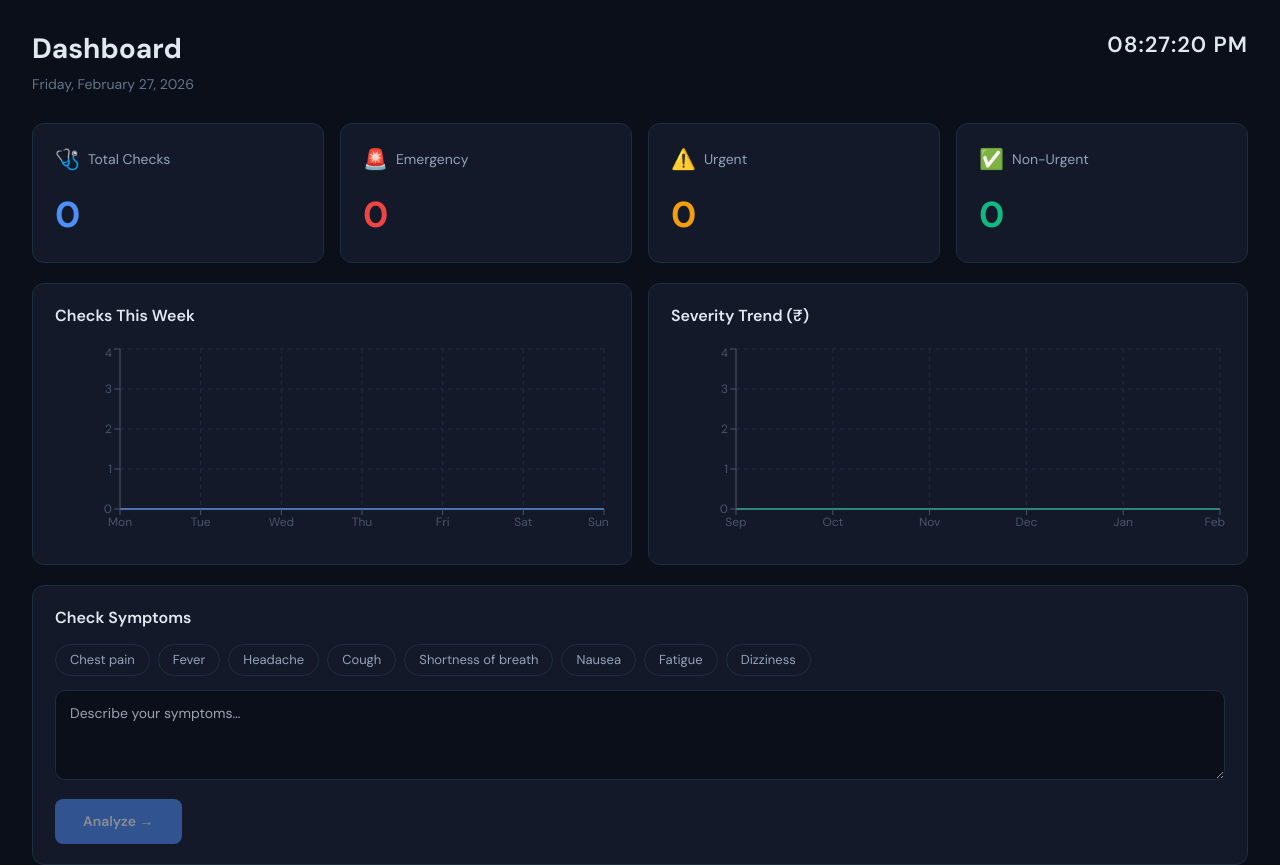
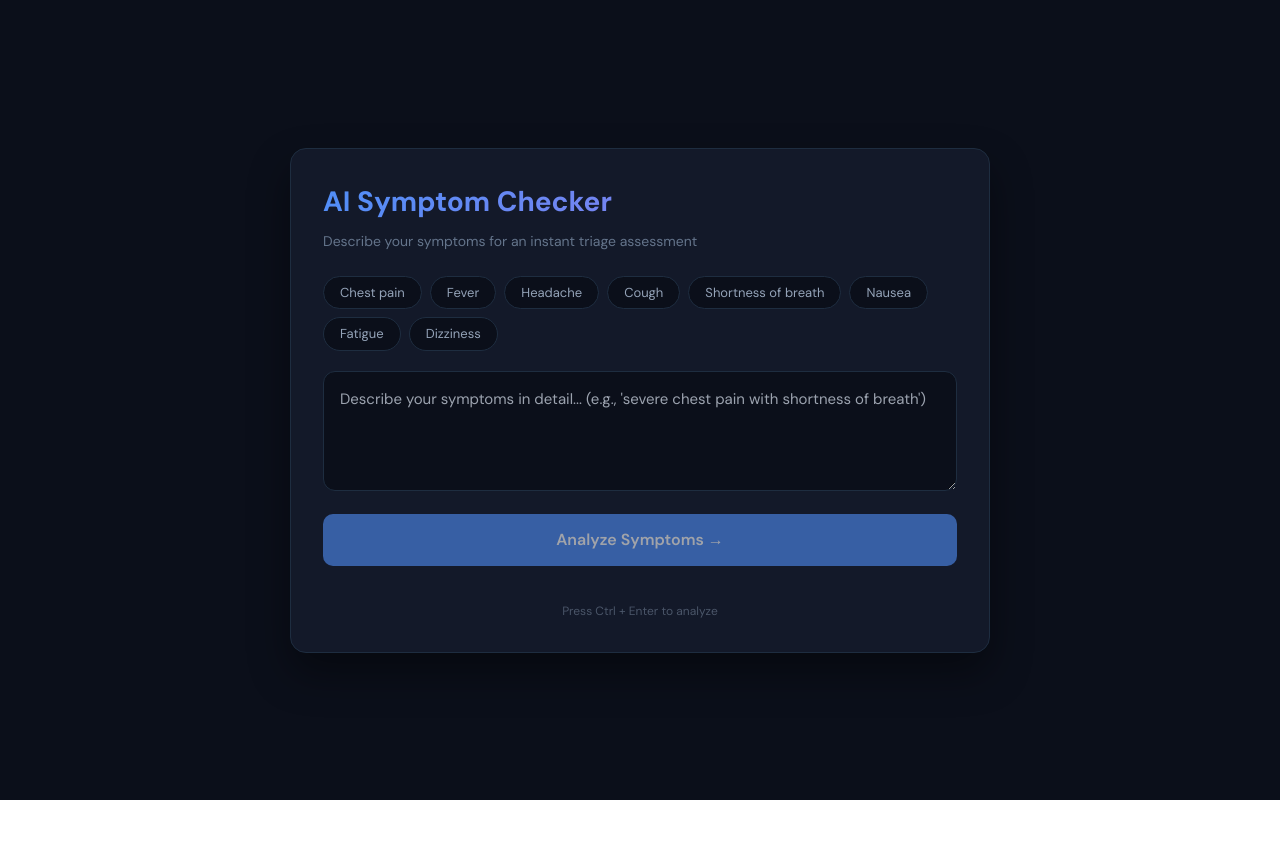
Before and after one commit to SumedhaSamaddar/medicore, a React (Create React App) app in the folder frontend/: page /ai-checker in a window 1280 px wide. Shown: the top 865 px of the page. After the commit the page ends 800 px from the top, so only its background shows below. Built offline with nearby package versions, Linux system fonts and the light colour scheme.

Commit message:
rewrite aichecker.js

```diff
--- a/frontend/src/pages/AIChecker.jsx
+++ b/frontend/src/pages/AIChecker.jsx
@@ -1,16 +1,4 @@
-import { useState, useEffect } from "react";
-import { LineChart, Line, XAxis, YAxis, CartesianGrid, ResponsiveContainer } from "recharts";
-
-const weekData = [
-  { day: "Mon", v: 0 }, { day: "Tue", v: 0 }, { day: "Wed", v: 0 },
-  { day: "Thu", v: 0 }, { day: "Fri", v: 0 }, { day: "Sat", v: 0 }, { day: "Sun", v: 0 },
-];
-const trendData = [
-  { m: "Sep", v: 0 }, { m: "Oct", v: 0 }, { m: "Nov", v: 0 },
-  { m: "Dec", v: 0 }, { m: "Jan", v: 0 }, { m: "Feb", v: 0 },
-];
-
-const CHIPS = ["Chest pain","Fever","Headache","Cough","Shortness of breath","Nausea","Fatigue","Dizziness"];
+import { useState } from "react";
 
 const PRIORITY = {
   HIGH:   { label: "EMERGENCY",  color: "#ef4444", bg: "#2a1215" },
@@ -18,195 +6,339 @@ const PRIORITY = {
   LOW:    { label: "NON-URGENT", color: "#10b981", bg: "#0d2018" },
 };
 
-function Clock() {
-  const [t, setT] = useState(new Date());
-  useEffect(() => { const id = setInterval(() => setT(new Date()), 1000); return () => clearInterval(id); }, []);
-  return (
-    <span style={{ fontSize: 22, fontWeight: 600, color: "#e2e8f0", letterSpacing: 1 }}>
-      {t.toLocaleTimeString("en-US", { hour: "2-digit", minute: "2-digit", second: "2-digit" })}
-    </span>
-  );
-}
-
-const Card = ({ children, style }) => (
-  <div style={{ background: "#131929", border: "1px solid #1e2d40", borderRadius: 12, padding: "20px 22px", ...style }}>
-    {children}
-  </div>
-);
+const CHIPS = [
+  "Chest pain", "Fever", "Headache", "Cough",
+  "Shortness of breath", "Nausea", "Fatigue", "Dizziness"
+];
 
 export default function AICheckerDashboard() {
   const [symptoms, setSymptoms] = useState("");
-  const [result, setResult]     = useState(null);
-  const [loading, setLoading]   = useState(false);
-  const [history, setHistory]   = useState([]);
-
-  const today = new Date().toLocaleDateString("en-US", {
-    weekday: "long", day: "numeric", month: "long", year: "numeric",
-  });
+  const [result, setResult] = useState(null);
+  const [loading, setLoading] = useState(false);
+  const [error, setError] = useState(null);
 
   const analyze = async () => {
     if (!symptoms.trim()) return;
+
     setLoading(true);
+    setError(null);
     setResult(null);
+
     try {
-      const res  = await fetch("/api/analyze-symptoms", {
+      const response = await fetch("/api/analyze-symptoms", {
         method: "POST",
         headers: { "Content-Type": "application/json" },
         body: JSON.stringify({ symptoms }),
       });
-      const data = await res.json();
+
+      if (!response.ok) {
+        throw new Error(`Server responded with ${response.status}`);
+      }
+
+      const data = await response.json();
       setResult(data);
-      setHistory(h =>
-        [{ symptoms, ...data, time: new Date().toLocaleTimeString() }, ...h].slice(0, 10)
-      );
-    } catch {
-      setResult({ priority: "LOW", reason: "Connection error", recommendation: "Please try again.", possibleConditions: [] });
+    } catch (err) {
+      setError(err.message || "Failed to analyze symptoms. Please try again.");
+      console.error("Analysis error:", err);
     } finally {
       setLoading(false);
     }
   };
 
-  const cfg    = result ? PRIORITY[result.priority] || PRIORITY.LOW : null;
-  const counts = {
-    HIGH:   history.filter(h => h.priority === "HIGH").length,
-    MEDIUM: history.filter(h => h.priority === "MEDIUM").length,
-    LOW:    history.filter(h => h.priority === "LOW").length,
+  const handleKeyPress = (e) => {
+    if (e.key === 'Enter' && e.ctrlKey) {
+      analyze();
+    }
   };
 
+  const priorityConfig = result ? PRIORITY[result.priority] || PRIORITY.LOW : null;
+
   return (
-    <div style={{ minHeight: "100vh", background: "#0b0f1a", color: "#e2e8f0", fontFamily: "'DM Sans', sans-serif", padding: "28px 32px" }}>
-      <style>{`@import url('https://fonts.googleapis.com/css2?family=DM+Sans:wght@400;500;600;700&display=swap');*{box-sizing:border-box}textarea{resize:vertical}`}</style>
+    <div style={{
+      minHeight: "100vh",
+      background: "#0b0f1a",
+      color: "#e2e8f0",
+      fontFamily: "'DM Sans', sans-serif",
+      display: "flex",
+      alignItems: "center",
+      justifyContent: "center",
+      padding: "20px"
+    }}>
+      <style>{`
+        @import url('https://fonts.googleapis.com/css2?family=DM+Sans:wght@400;500;600;700&display=swap');
+        * { box-sizing: border-box; }
+        textarea { resize: vertical; }
+      `}</style>
 
-      {/* ── Header ── */}
-      <div style={{ display: "flex", justifyContent: "space-between", alignItems: "flex-start", marginBottom: 28 }}>
-        <div>
-          <h1 style={{ fontSize: 28, fontWeight: 700, margin: 0 }}>Dashboard</h1>
-          <p style={{ color: "#64748b", fontSize: 14, marginTop: 4 }}>{today}</p>
-        </div>
-        <Clock />
-      </div>
+      {/* Main Checker Card */}
+      <div style={{
+        background: "#131929",
+        border: "1px solid #1e2d40",
+        borderRadius: 16,
+        padding: "32px",
+        width: "100%",
+        maxWidth: "700px",
+        boxShadow: "0 20px 40px rgba(0,0,0,0.4)"
+      }}>
+        <h1 style={{
+          fontSize: 28,
+          fontWeight: 700,
+          margin: "0 0 8px 0",
+          background: "linear-gradient(135deg, #4f8ef7, #9f7aea)",
+          WebkitBackgroundClip: "text",
+          WebkitTextFillColor: "transparent"
+        }}>
+          AI Symptom Checker
+        </h1>
+        <p style={{ color: "#64748b", fontSize: 14, marginBottom: 24 }}>
+          Describe your symptoms for an instant triage assessment
+        </p>
 
-      {/* ── Stat Cards ── */}
-      <div style={{ display: "grid", gridTemplateColumns: "repeat(4, 1fr)", gap: 16, marginBottom: 20 }}>
-        {[
-          { icon: "🩺", label: "Total Checks", value: history.length, color: "#4f8ef7" },
-          { icon: "🚨", label: "Emergency",    value: counts.HIGH,    color: "#ef4444" },
-          { icon: "⚠️", label: "Urgent",       value: counts.MEDIUM,  color: "#f59e0b" },
-          { icon: "✅", label: "Non-Urgent",   value: counts.LOW,     color: "#10b981" },
-        ].map(s => (
-          <Card key={s.label}>
-            <div style={{ display: "flex", alignItems: "center", gap: 8, marginBottom: 14 }}>
-              <span style={{ fontSize: 20 }}>{s.icon}</span>
-              <span style={{ fontSize: 14, color: "#94a3b8" }}>{s.label}</span>
-            </div>
-            <div style={{ fontSize: 36, fontWeight: 700, color: s.color }}>{s.value}</div>
-          </Card>
-        ))}
-      </div>
-
-      {/* ── Charts ── */}
-      <div style={{ display: "grid", gridTemplateColumns: "1fr 1fr", gap: 16, marginBottom: 20 }}>
-        <Card>
-          <p style={{ fontWeight: 600, marginBottom: 16 }}>Checks This Week</p>
-          <ResponsiveContainer width="100%" height={200}>
-            <LineChart data={weekData}>
-              <CartesianGrid stroke="#1e2d40" strokeDasharray="4 4" />
-              <XAxis dataKey="day" stroke="#4a5568" tick={{ fontSize: 12, fill: "#4a5568" }} />
-              <YAxis stroke="#4a5568" tick={{ fontSize: 12, fill: "#4a5568" }} allowDecimals={false} />
-              <Line type="monotone" dataKey="v" stroke="#4f8ef7" strokeWidth={2} dot={false} />
-            </LineChart>
-          </ResponsiveContainer>
-        </Card>
-        <Card>
-          <p style={{ fontWeight: 600, marginBottom: 16 }}>Severity Trend (₹)</p>
-          <ResponsiveContainer width="100%" height={200}>
-            <LineChart data={trendData}>
-              <CartesianGrid stroke="#1e2d40" strokeDasharray="4 4" />
-              <XAxis dataKey="m" stroke="#4a5568" tick={{ fontSize: 12, fill: "#4a5568" }} />
-              <YAxis stroke="#4a5568" tick={{ fontSize: 12, fill: "#4a5568" }} allowDecimals={false} />
-              <Line type="monotone" dataKey="v" stroke="#10b981" strokeWidth={2} dot={false} />
-            </LineChart>
-          </ResponsiveContainer>
-        </Card>
-      </div>
-
-      {/* ── Symptom Input ── */}
-      <Card style={{ marginBottom: 20 }}>
-        <p style={{ fontWeight: 600, marginBottom: 14 }}>Check Symptoms</p>
-
-        <div style={{ display: "flex", flexWrap: "wrap", gap: 8, marginBottom: 14 }}>
+        {/* Quick Symptom Chips */}
+        <div style={{
+          display: "flex",
+          flexWrap: "wrap",
+          gap: "8px",
+          marginBottom: 20
+        }}>
           {CHIPS.map(c => (
-            <button key={c} onClick={() => setSymptoms(p => p ? p + ", " + c : c)}
-              style={{ padding: "5px 14px", borderRadius: 99, border: "1px solid #1e2d40", background: "transparent", color: "#94a3b8", fontSize: 13, cursor: "pointer" }}>
+            <button
+              key={c}
+              onClick={() => setSymptoms(p => p ? p + ", " + c.toLowerCase() : c.toLowerCase())}
+              style={{
+                padding: "6px 16px",
+                borderRadius: 999,
+                border: "1px solid #1e2d40",
+                background: "#0b0f1a",
+                color: "#94a3b8",
+                fontSize: 13,
+                cursor: "pointer",
+                transition: "all 0.2s",
+                hover: {
+                  background: "#1e2d40",
+                  color: "#e2e8f0"
+                }
+              }}
+              onMouseEnter={(e) => {
+                e.target.style.background = "#1e2d40";
+                e.target.style.color = "#e2e8f0";
+              }}
+              onMouseLeave={(e) => {
+                e.target.style.background = "#0b0f1a";
+                e.target.style.color = "#94a3b8";
+              }}
+            >
               {c}
             </button>
           ))}
         </div>
 
+        {/* Symptom Input */}
         <textarea
           value={symptoms}
-          onChange={e => setSymptoms(e.target.value)}
-          placeholder="Describe your symptoms…"
-          style={{ width: "100%", minHeight: 90, background: "#0b0f1a", border: "1px solid #1e2d40", borderRadius: 10, color: "#e2e8f0", fontSize: 14, padding: "12px 14px", outline: "none", fontFamily: "inherit" }}
+          onChange={(e) => setSymptoms(e.target.value)}
+          onKeyDown={handleKeyPress}
+          placeholder="Describe your symptoms in detail... (e.g., 'severe chest pain with shortness of breath')"
+          style={{
+            width: "100%",
+            minHeight: 120,
+            background: "#0b0f1a",
+            border: `1px solid ${error ? "#ef4444" : "#1e2d40"}`,
+            borderRadius: 12,
+            color: "#e2e8f0",
+            fontSize: 15,
+            padding: "16px",
+            outline: "none",
+            fontFamily: "inherit",
+            marginBottom: 16
+          }}
         />
 
+        {/* Analyze Button */}
         <button
           onClick={analyze}
           disabled={loading || !symptoms.trim()}
-          style={{ marginTop: 12, padding: "12px 28px", background: "#4f8ef7", border: "none", borderRadius: 8, color: "#fff", fontWeight: 600, fontSize: 14, cursor: "pointer", opacity: loading || !symptoms.trim() ? 0.5 : 1 }}>
-          {loading ? "Analyzing…" : "Analyze →"}
+          style={{
+            width: "100%",
+            padding: "14px",
+            background: loading ? "#64748b" : "#4f8ef7",
+            border: "none",
+            borderRadius: 10,
+            color: "#fff",
+            fontWeight: 600,
+            fontSize: 16,
+            cursor: loading || !symptoms.trim() ? "not-allowed" : "pointer",
+            opacity: loading || !symptoms.trim() ? 0.6 : 1,
+            transition: "background 0.2s",
+            marginBottom: 20
+          }}
+        >
+          {loading ? (
+            <span style={{ display: "flex", alignItems: "center", justifyContent: "center", gap: 8 }}>
+              <span style={{
+                display: "inline-block",
+                width: 16,
+                height: 16,
+                border: "2px solid rgba(255,255,255,0.3)",
+                borderTopColor: "#fff",
+                borderRadius: "50%",
+                animation: "spin 1s linear infinite"
+              }} />
+              Analyzing...
+            </span>
+          ) : "Analyze Symptoms →"}
         </button>
 
-        {result && cfg && (
-          <div style={{ marginTop: 16, background: cfg.bg, border: `1px solid ${cfg.color}40`, borderRadius: 10, padding: "14px 18px" }}>
-            <div style={{ display: "flex", alignItems: "center", gap: 10, marginBottom: 8 }}>
-              <span style={{ background: cfg.color, color: "#fff", fontSize: 12, fontWeight: 700, padding: "3px 10px", borderRadius: 6 }}>{cfg.label}</span>
-              <span style={{ fontSize: 14, color: "#e2e8f0" }}>{result.recommendation}</span>
+        {/* Error Message */}
+        {error && (
+          <div style={{
+            background: "#2a1215",
+            border: "1px solid #ef4444",
+            borderRadius: 10,
+            padding: "16px",
+            marginBottom: 20
+          }}>
+            <div style={{ display: "flex", alignItems: "center", gap: 8, marginBottom: 4 }}>
+              <span style={{ color: "#ef4444", fontSize: 18 }}>⚠️</span>
+              <span style={{ color: "#ef4444", fontWeight: 600 }}>Error</span>
             </div>
-            <p style={{ fontSize: 13, color: "#64748b", marginBottom: 8 }}>{result.reason}</p>
-            <div style={{ display: "flex", flexWrap: "wrap", gap: 6 }}>
-              {result.possibleConditions?.map(c => (
-                <span key={c} style={{ background: "#1e2d40", color: "#94a3b8", fontSize: 12, padding: "3px 10px", borderRadius: 6 }}>{c}</span>
-              ))}
+            <p style={{ color: "#e2e8f0", fontSize: 14, margin: 0 }}>{error}</p>
+          </div>
+        )}
+
+        {/* Result Display */}
+        {result && priorityConfig && (
+          <div style={{
+            background: priorityConfig.bg,
+            border: `1px solid ${priorityConfig.color}`,
+            borderRadius: 12,
+            padding: "20px",
+            animation: "fadeIn 0.3s ease-out"
+          }}>
+            {/* Priority Badge */}
+            <div style={{
+              display: "inline-block",
+              background: priorityConfig.color,
+              color: "#fff",
+              fontSize: 14,
+              fontWeight: 700,
+              padding: "4px 14px",
+              borderRadius: 20,
+              marginBottom: 16,
+              letterSpacing: "0.5px"
+            }}>
+              {priorityConfig.label}
+            </div>
+
+            {/* Recommendation */}
+            <div style={{ marginBottom: 16 }}>
+              <h3 style={{
+                fontSize: 18,
+                fontWeight: 600,
+                margin: "0 0 8px 0",
+                color: "#fff"
+              }}>
+                Recommendation
+              </h3>
+              <p style={{
+                fontSize: 15,
+                color: "#e2e8f0",
+                margin: 0,
+                lineHeight: 1.5
+              }}>
+                {result.recommendation}
+              </p>
+            </div>
+
+            {/* Reason */}
+            <div style={{ marginBottom: 16 }}>
+              <h3 style={{
+                fontSize: 16,
+                fontWeight: 600,
+                margin: "0 0 6px 0",
+                color: "#94a3b8"
+              }}>
+                Why
+              </h3>
+              <p style={{
+                fontSize: 14,
+                color: "#94a3b8",
+                margin: 0,
+                lineHeight: 1.5
+              }}>
+                {result.reason}
+              </p>
+            </div>
+
+            {/* Possible Conditions */}
+            {result.possibleConditions && result.possibleConditions.length > 0 && (
+              <div>
+                <h3 style={{
+                  fontSize: 14,
+                  fontWeight: 600,
+                  margin: "0 0 10px 0",
+                  color: "#64748b",
+                  textTransform: "uppercase",
+                  letterSpacing: "0.5px"
+                }}>
+                  Possible Conditions
+                </h3>
+                <div style={{ display: "flex", flexWrap: "wrap", gap: 8 }}>
+                  {result.possibleConditions.map((condition, idx) => (
+                    <span
+                      key={idx}
+                      style={{
+                        background: "#1e2d40",
+                        color: "#94a3b8",
+                        fontSize: 13,
+                        padding: "4px 12px",
+                        borderRadius: 20,
+                        border: "1px solid #2d3a4f"
+                      }}
+                    >
+                      {condition}
+                    </span>
+                  ))}
+                </div>
+              </div>
+            )}
+
+            {/* Disclaimer */}
+            <div style={{
+              marginTop: 20,
+              paddingTop: 16,
+              borderTop: "1px solid #1e2d40",
+              fontSize: 12,
+              color: "#4a5568",
+              textAlign: "center"
+            }}>
+              This is an AI-powered triage tool. Not a substitute for professional medical advice.
+              {result.priority === "HIGH" && " ⚠️ SEEK EMERGENCY CARE IMMEDIATELY"}
             </div>
           </div>
         )}
-      </Card>
 
-      {/* ── Today's Queue ── */}
-      <Card>
-        <p style={{ fontWeight: 600, marginBottom: 14 }}>Today's Queue</p>
-        {history.length === 0 ? (
-          <p style={{ textAlign: "center", color: "#4a5568", padding: "24px 0", fontSize: 14 }}>
-            No checks performed today
-          </p>
-        ) : (
-          <table style={{ width: "100%", borderCollapse: "collapse", fontSize: 14 }}>
-            <thead>
-              <tr style={{ color: "#64748b", borderBottom: "1px solid #1e2d40" }}>
-                {["Time", "Symptoms", "Priority", "Recommendation"].map(h => (
-                  <th key={h} style={{ textAlign: "left", padding: "6px 10px", fontWeight: 500 }}>{h}</th>
-                ))}
-              </tr>
-            </thead>
-            <tbody>
-              {history.map((h, i) => {
-                const c = PRIORITY[h.priority] || PRIORITY.LOW;
-                return (
-                  <tr key={i} style={{ borderBottom: "1px solid #1e2d4050" }}>
-                    <td style={{ padding: "10px", color: "#64748b", whiteSpace: "nowrap" }}>{h.time}</td>
-                    <td style={{ padding: "10px", color: "#94a3b8", maxWidth: 180, overflow: "hidden", textOverflow: "ellipsis", whiteSpace: "nowrap" }}>{h.symptoms}</td>
-                    <td style={{ padding: "10px" }}>
-                      <span style={{ background: c.color + "20", color: c.color, fontSize: 12, fontWeight: 600, padding: "3px 10px", borderRadius: 6 }}>{c.label}</span>
-                    </td>
-                    <td style={{ padding: "10px", color: "#94a3b8", fontSize: 13 }}>{h.recommendation}</td>
-                  </tr>
-                );
-              })}
-            </tbody>
-          </table>
-        )}
-      </Card>
+        {/* Keyboard Shortcut Hint */}
+        <div style={{
+          marginTop: 16,
+          fontSize: 12,
+          color: "#4a5568",
+          textAlign: "center"
+        }}>
+          Press Ctrl + Enter to analyze
+        </div>
+      </div>
+
+      {/* Animation Keyframes */}
+      <style>{`
+        @keyframes spin {
+          to { transform: rotate(360deg); }
+        }
+        @keyframes fadeIn {
+          from { opacity: 0; transform: translateY(10px); }
+          to { opacity: 1; transform: translateY(0); }
+        }
+      `}</style>
     </div>
   );
 }
```
